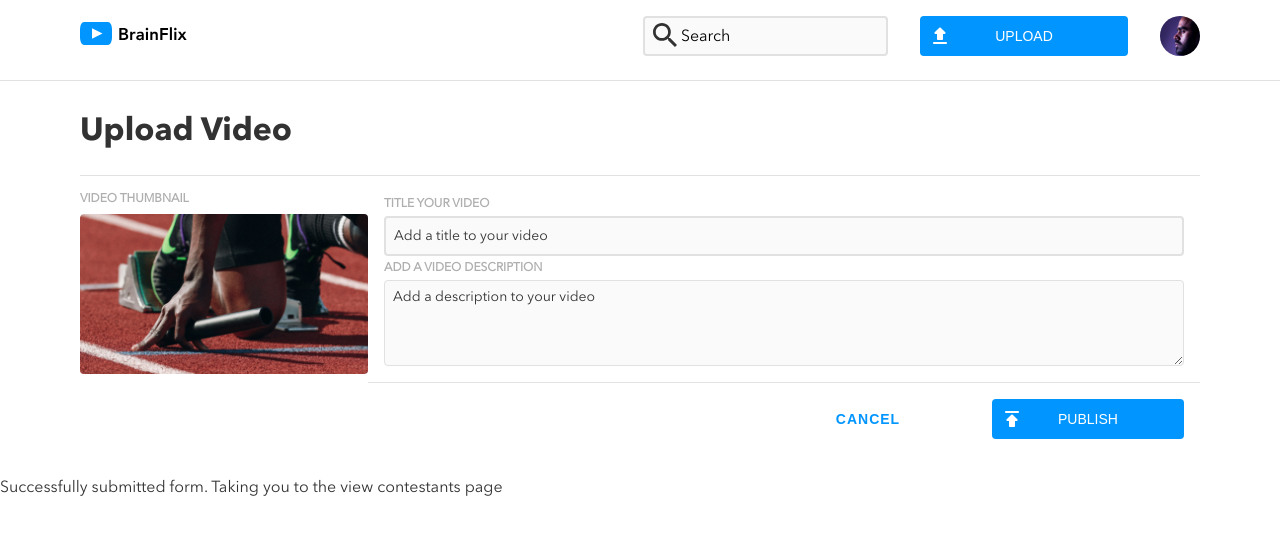
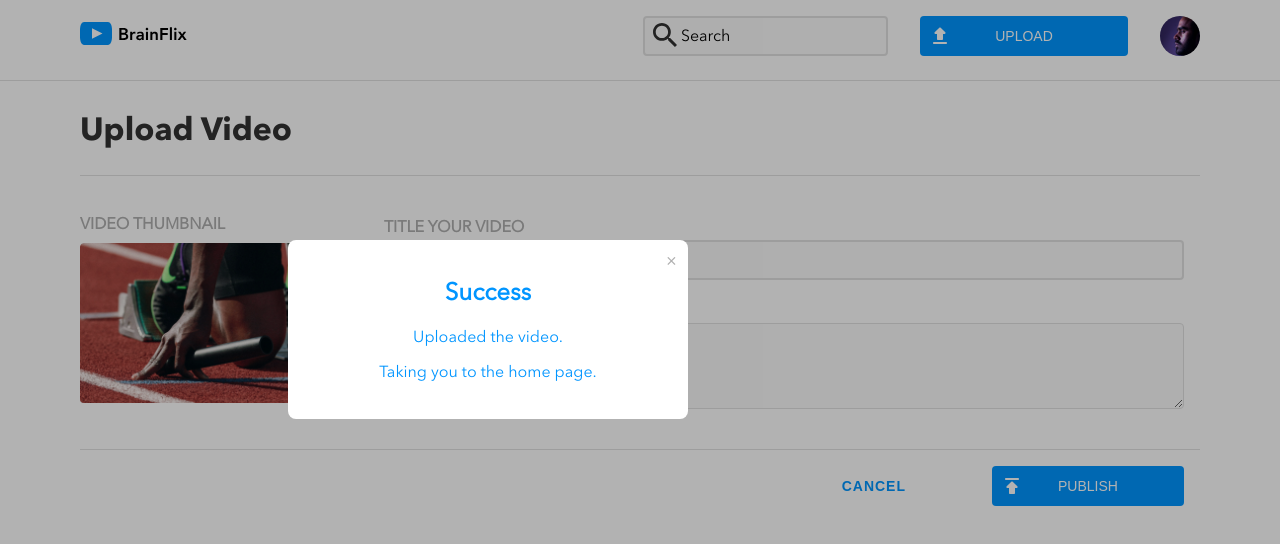
Before and after one commit to reema-susanroy/reema-susanroy-brainflix, a React (Create React App) app: page /upload in a window 1280 px wide. Both pictures are taken after typing "Sample", "Sample" into the empty fields and a click on the button "PUBLISH". Shown: the top 544 px of the page. Built offline with nearby package versions, Linux system fonts and the light colour scheme.

Commit message:
Implement success message on upload and navigation to home page.

```diff
--- a/src/pages/UploadPage/UploadPage.js
+++ b/src/pages/UploadPage/UploadPage.js
@@ -8,24 +8,34 @@ function UploadPage() {
 
     const navigate = useNavigate();
     const [uploadForm, setUploadForm] = useState(false);
+    const [buttonStatus, setButtonStatus] = useState(false);
+
 
     const goToHomepage = (event) => {
         event.preventDefault();
         event.target.reset();
         setUploadForm(true);
+        setButtonStatus(true);
 
-        // after 5 seconds, send the user to /contestants
+        setTimeout(() => {
+            setUploadForm(false);
+            setButtonStatus(false);
+            navigate("/");
+        }, 4000);
+    }
+
+    const closePopup = () => {
+        setUploadForm(false);
         setTimeout(() => {
             navigate("/");
-        }, 5000);
-    }
+        }, 4000);
+    };
 
     return (
-        <>
-            <div className="" >
-
+        <main>
             <h1 className="upload">Upload Video</h1>
             <div className='upload-cont'>
+                <form onSubmit={goToHomepage}>
                     <section className='upload-cont__divider'>
                         <article className='upload__thumbnail'>
                             <h3 className='upload__thumbnail--title'>VIDEO THUMBNAIL</h3>
@@ -33,7 +43,7 @@ function UploadPage() {
                                 <img className='upload__thumbnail--image' src={img} alt="video-upload" />
                             </div>
                         </article>
-                        <form onSubmit={goToHomepage} className='form__upload'>
+                        <div className='form__upload'>
                             <section className='form-video'>
                                 <label className='form-video__title'>TITLE YOUR VIDEO
                                     <input className='form-video__title-input' type="text" placeholder='Add a title to your video' />
@@ -42,19 +52,30 @@ function UploadPage() {
                                     <textarea className='form-video__description-input' type="text" rows={4} placeholder='Add a description to your video' />
                                 </label>
                             </section>
+                        </div>
+                    </section>
                     <div className='form__button'>
-                                <button className='form__button--publish'>PUBLISH</button>
-                                <button className='form__button--cancel'>CANCEL</button>
-                                {/* <button disabled={uploadForm}>Submit Form</button> */}
+                        <button disabled={buttonStatus} className='form__button--publish'>PUBLISH</button>
+                        <button disabled={buttonStatus} className='form__button--cancel'>CANCEL</button>
                     </div>
                 </form>
+            </div>
+
+            {uploadForm && (
+                <div className="modal-overlay">
+                    <div className="modal" onClick={(e) => e.stopPropagation()}>
+                        <span className="modal__close" onClick={closePopup}>
+                            &times;
+                        </span>
+                        <section className='modal__title-cont'>
+                            <h2 className='modal__title--title'>Success</h2>
+                            <p className='modal__title'>Uploaded the video. </p>
+                            <p className='modal__title'>Taking you to the home page.</p>
                         </section>
                     </div>
-                {uploadForm && (
-                    <div>Successfully submitted form. Taking you to the view contestants page</div>
+                </div>
             )}
-            </div>
-        </>
+        </main>
     )
 
 }
--- a/src/pages/UploadPage/UploadPage.scss
+++ b/src/pages/UploadPage/UploadPage.scss
@@ -4,9 +4,10 @@
 .upload-cont {
     // padding-top: 1rem;
 
-    @include tablet{
+    @include tablet {
         @include setPadding_tablet;
     }
+
     @include desktop {
         @include setPadding_desktop;
         // display: flex;
@@ -14,9 +15,12 @@
         // gap: 1.5rem;
     }
 
-    &__divider{
+    &__divider {
         border-top: 1px solid $divider_color;
-        @include desktop{
+        padding: 1.5rem 0;
+        border-bottom: 1px solid $divider_color;
+
+        @include desktop {
             display: flex;
         }
     }
@@ -25,12 +29,14 @@
 .upload {
     font-family: 'Avenir Next LT Pro-Bold';
     @include setPadding;
+
     // padding-top: 2rem;
-    @include tablet{
+    @include tablet {
         // @include setPadding_tablet;
         padding: 1.5rem;
     }
-    @include desktop{
+
+    @include desktop {
         @include setPadding_desktop;
         padding-top: 2rem;
     }
@@ -39,7 +45,7 @@
         @include setPadding();
         // padding-top: 2rem;
 
-        @include tablet{
+        @include tablet {
             padding: 1rem 0 0;
         }
 
@@ -47,6 +53,14 @@
             font-size: 12px;
             color: $secondary_text_color;
             padding-bottom: .5rem;
+
+            @include tablet {
+                font-size: 14px;
+            }
+
+            @include desktop {
+                font-size: 16px;
+            }
         }
 
         &--image-cont {
@@ -76,18 +90,21 @@
 .form {
     @include setPadding();
 }
-.form__upload{
-    @include desktop{
+
+.form__upload {
+    @include desktop {
         flex: 1;
     }
 }
+
 .form-video {
     display: flex;
     flex-direction: column;
-    padding: 1rem;
+    // padding: 1rem;
 
-    @include tablet {
-        border-bottom: 1px solid $divider_color;
+    @include desktop {
+        padding: 1rem;
+        gap: 1.2rem;
     }
 
     &__title {
@@ -99,9 +116,13 @@
         font-weight: 900;
         line-height: 1.5rem;
 
+        @include tablet {
+            font-size: 14px;
+        }
+
         @include desktop {
+            font-size: 16px;
             padding: 0;
-
         }
 
         &-input {
@@ -143,6 +164,7 @@
         display: flex;
         justify-content: flex-start;
         width: 100%;
+        gap: 5rem;
     }
 
     &--publish {
@@ -156,6 +178,7 @@
     }
 
     &--cancel {
+        cursor: pointer;
         border: none;
         height: 2.5rem;
         background-color: $primary_background_color;
@@ -164,8 +187,50 @@
         font-weight: 600;
 
         @include tablet {
-            width: 25%;
+            // width: 10%;
             letter-spacing: 1px;
         }
     }
 }
+
+
+.modal-overlay {
+    position: fixed;
+    top: 0;
+    left: 0;
+    width: 100%;
+    height: 100%;
+    background-color: rgba(0, 0, 0, 0.3);
+    justify-content: center;
+    align-items: center;
+}
+
+.modal {
+    background-color: #fff;
+    padding: 20px;
+    border-radius: 8px;
+    width: 400px;
+    text-align: center;
+    position: relative;
+    top: 15rem;
+    left: 18rem;
+
+    &__close {
+        cursor: pointer;
+        position: absolute;
+        top: 10px;
+        right: 10px;
+        font-size: 20px;
+        color: $secondary_text_color;
+    }
+
+}
+
+.modal__title-cont {
+    color: $primary_color_button;
+
+}
+
+button:disabled {
+    cursor: not-allowed;
+}
```
Lines whose indentation alone changed are shown as unchanged.
